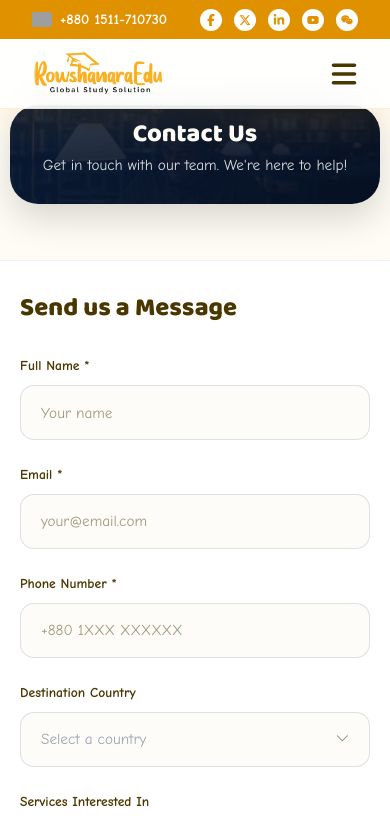
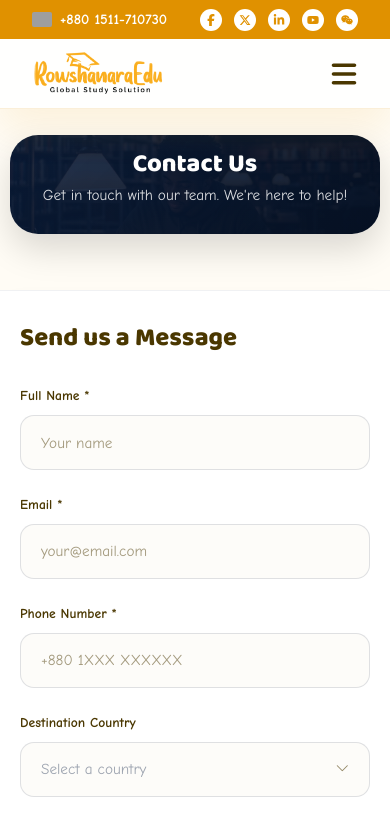
Before and after one commit to princeshiamofficial/Rowshanara-Edu, a Next.js app: page /contact in a window 390 px wide. Shown: the top 824 px of the page. Built offline with nearby package versions, Linux system fonts and the light colour scheme; grey boxes are pictures that could not be loaded.

Commit message:
fix(contact): increase top padding on mobile to clear floating navbar

```diff
--- a/src/app/globals.css
+++ b/src/app/globals.css
@@ -2352,7 +2352,7 @@ button {
   }
 
   .contact-page-wrapper {
-    padding-top: 105px !important;
+    padding-top: 135px !important;
   }
 }
 
```
